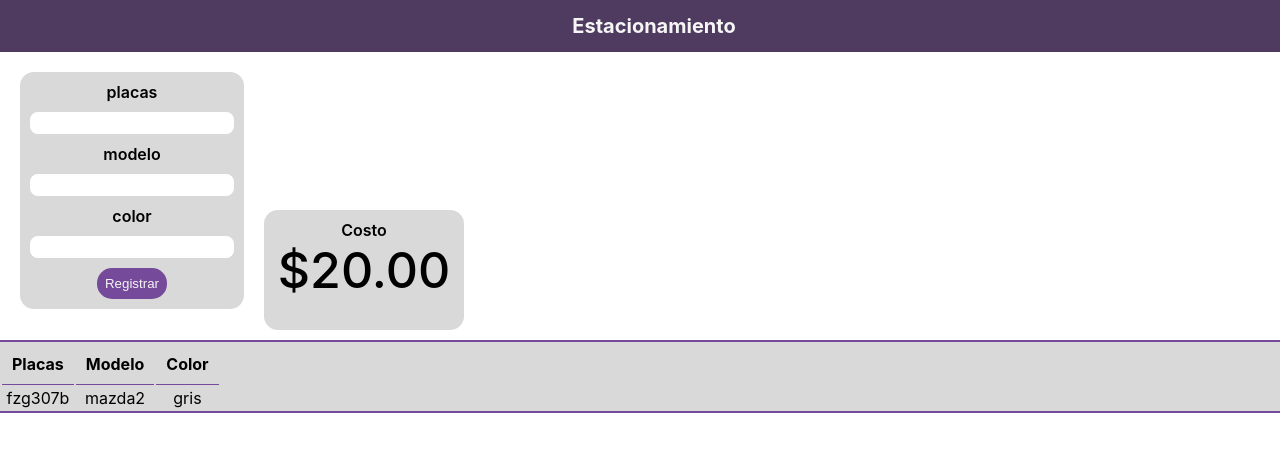
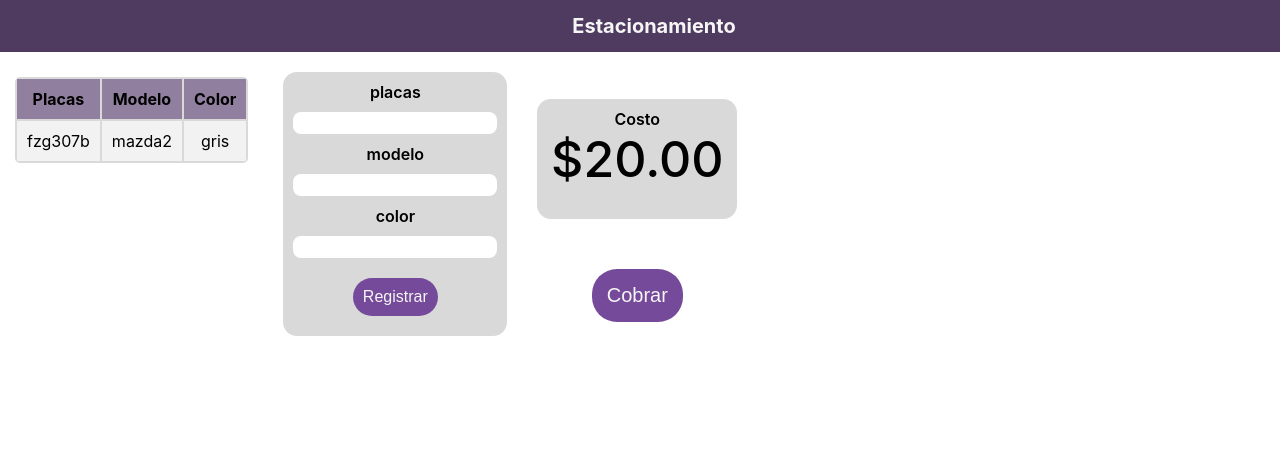
Before and after one commit to ceceher/estacionamiento-app, a React (Create React App) app: page / in a window 1280 px wide. Shown: the top 452 px of the page. Built offline with nearby package versions, Linux system fonts and the light colour scheme; no server answers.

Commit message:
add paycost componet, triying to fix table, datastore pending

```diff
--- a/src/App.js
+++ b/src/App.js
@@ -4,7 +4,7 @@ import awsconfig from "./aws-exports";
 import "./styles.css";
 import NavBar from "./components/navbar";
 import Form from "./components/Form";
-import CostCard from "./components/costCard";
+import PayCost from "./components/payCost";
 import Cars from "./components/cars";
 
 class App extends Component {
@@ -14,7 +14,7 @@ class App extends Component {
         <NavBar />
         <main>
           <Form />
-          <CostCard />
+          <PayCost />
           <Cars />
         </main>
       </React.Fragment>
--- a/src/components/costCard.jsx
+++ b/src/components/costCard.jsx
@@ -8,7 +8,7 @@ class CostCard extends Component {
   state = {};
   render() {
     return (
-      <div className="cost cost-wrap">
+      <div className="cost">
         <label className="label">Costo</label>
         <CostValue />
       </div>
--- /dev/null
+++ b/src/components/pay.jsx
@@ -0,0 +1,18 @@
+import React, { Component } from "react";
+
+class Pay extends Component {
+  constructor(props) {
+    super(props);
+  }
+  state = {};
+  render() {
+    return (
+      <div className="pay-block ">
+        <br />
+        <button className="btn-Pay">Cobrar</button>
+      </div>
+    );
+  }
+}
+
+export default Pay;
--- /dev/null
+++ b/src/components/payCost.jsx
@@ -0,0 +1,17 @@
+import React, { Component } from "react";
+import CostCard from "./costCard";
+import Pay from "./pay";
+
+class PayCost extends Component {
+  state = {};
+  render() {
+    return (
+      <div className="payCost-block cost-wrap">
+        <CostCard />
+        <Pay />
+      </div>
+    );
+  }
+}
+
+export default PayCost;
--- a/src/styles.css
+++ b/src/styles.css
@@ -42,10 +42,21 @@
 
 .btn {
   background-color: #754a9a;
+  font-size: 16px;
   color: whitesmoke;
-  border-radius: 15px;
+  border-radius: 20px;
   border-style: hidden;
-  padding: 8px;
+  padding: 10px;
+  margin: 10px;
+}
+.btn-Pay {
+  background-color: #754a9a;
+  font-size: 20px;
+  color: whitesmoke;
+  border-radius: 25px;
+  border-style: hidden;
+  padding: 15px;
+  margin: 10px;
 }
 
 .cost {
@@ -54,10 +65,25 @@
   width: 200px;
   height: 100px;
   text-align: center;
-  display: inline-block;
+  display: block;
   padding-bottom: 10px;
   margin: 10px;
   padding-top: 10px;
+}
+
+.pay-block {
+  border-radius: 14px;
+  width: 200px;
+  height: 100px;
+  text-align: center;
+  display: block;
+  margin: 10px;
+  padding-top: 10px;
+}
+
+.payCost-block {
+  display: inline-block;
+  margin: 10px;
 }
 
 .cost-value {
@@ -66,49 +92,68 @@
 }
 
 .cars {
-  border: 2px solid #754a9a;
   background-color: #d9d9d9;
-  border-collapse: collapse;
-  width: 100%;
-  border-spacing: 10px;
+  width: fit-content;
+  margin: 15px;
+  display: flex;
+  padding: 0px;
+  float: left;
+  display: table;
+  border-radius: 5px;
 }
+
 th {
-  border-bottom: 1px solid #754a9a;
-  border-collapse: collapse;
   text-align: center;
   padding: 10px;
+  background-color: #907f9e;
+  table-layout: auto;
+  margin: 0px;
+  margin-left: 0px;
+  margin-right: 0px;
 }
 
 tr {
   padding: 10px;
   text-align: center;
-  width: 100%;
+  margin: 0px;
+  margin-left: 0px;
+  margin-right: 0px;
+}
+
+td {
+  padding: 10px;
+  margin: -4px;
+}
+
+tr:nth-child(even) {
+  background-color: #f2f2f2;
 }
 
 .wrapper {
   display: grid;
-  grid-template-areas: repeat(5, 1fr);
+  grid-template-areas: repeat(4, 1fr);
   gap: 10px;
   grid-auto-rows: minmax(100px, auto);
 }
 
 .header-wrap {
-  grid-column: 1 / 5;
+  grid-column: 1 / 4;
   grid-row: 1;
 }
 
 .form-wrap {
   grid-column: 2 / 2;
-  grid-row: 2;
+  grid-row: 2 / 2;
   align-self: center;
   justify-self: center;
 }
 
 .cost-wrap {
-  grid-column: 2 / 5;
+  grid-column: 2 / 4;
   grid-row: 2;
   align-self: center;
   justify-self: center;
+  display: inline-flexbox;
 }
 
 .table-wrap {
```
